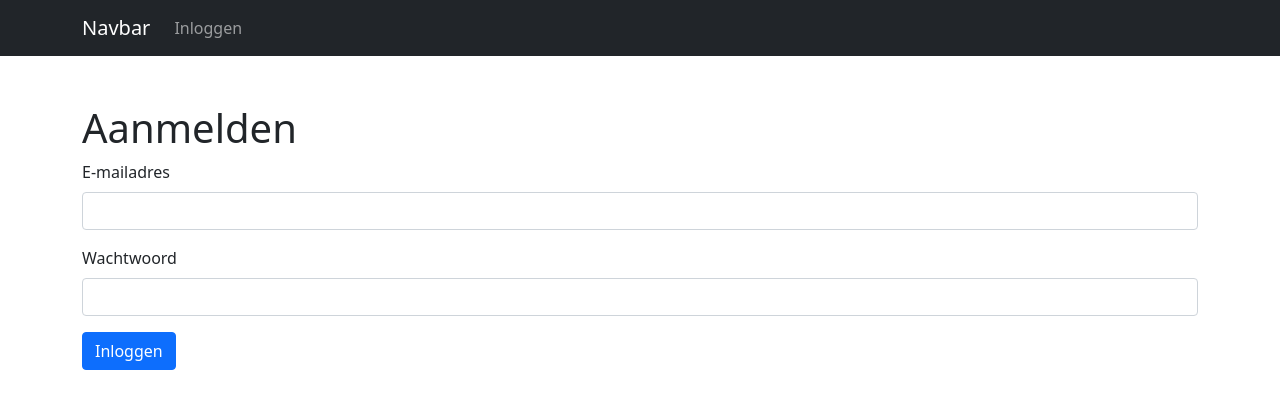
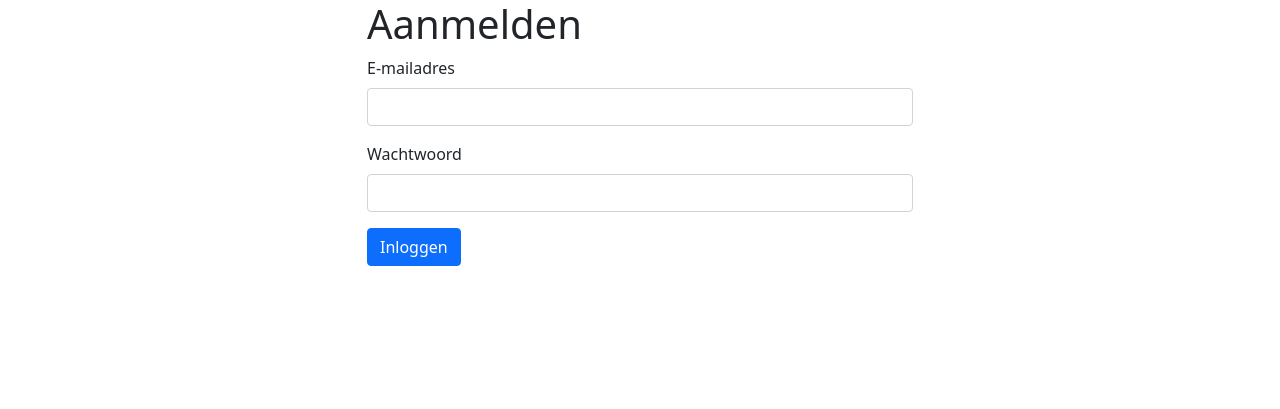
Before and after one commit to kennethdenhollander/task-app, a Symfony app: template templates/login/index.html.twig in a window 1280 px wide. Shown: the top 409 px of the page. Run offline with Twig, Linux system fonts and the light colour scheme; the template is opened without the code that fills it, so the values that code supplies are empty; some libraries are stand-ins or nearby versions.

Commit message:
Quick front-end on login route

```diff
--- a/assets/styles/main.scss
+++ b/assets/styles/main.scss
@@ -1,2 +1,4 @@
 @import "scss/variables";
 @import "~bootstrap/scss/bootstrap";
+
+@import "scss/base";
--- /dev/null
+++ b/assets/styles/scss/_base.scss
@@ -0,0 +1,6 @@
+body {
+    &.page-login {
+        height: 100vh;
+        background-color: $gray-100;
+    }
+}
--- a/templates/base.html.twig
+++ b/templates/base.html.twig
@@ -14,7 +14,7 @@
             {{ encore_entry_script_tags('app') }}
         {% endblock %}
     </head>
-    <body>
+    <body class="page-{{ app.request.requesturi|trim('/')}}">
         {% include 'partials/_navbar.twig' %}
         {% block body %}{% endblock %}
     </body>
--- a/templates/login/index.html.twig
+++ b/templates/login/index.html.twig
@@ -1,13 +1,13 @@
 {% extends 'base.html.twig' %}
 
 {% block body %}
-    <div class="container mt-5">
+    <div class="container h-100 d-flex justify-content-center flex-column">
+        <div class="row">
+            <div class="col-12 col-md-8 col-xl-6 mx-auto">
+                <h1>Aanmelden</h1>
                 {% if error %}
                     <div>{{ error.messageKey|trans(error.messageData, 'security') }}</div>
                 {% endif %}
-
-        <h1>Aanmelden</h1>
-
                 <form action="{{ path('login') }}" method="post">
                     <div class="mb-3">
                         <label for="username" class="form-label">E-mailadres</label>
@@ -20,4 +20,6 @@
                     <button type="submit" class="btn btn-primary">Inloggen</button>
                 </form>
             </div>
+        </div>
+    </div>
 {% endblock %}
--- a/templates/partials/_navbar.twig
+++ b/templates/partials/_navbar.twig
@@ -1,22 +1,20 @@
+{% if app.user %}
     <nav class="navbar navbar-expand-lg navbar-dark bg-dark mb-5">
         <div class="container">
-		<a class="navbar-brand" href="#">Navbar</a>
+            <a class="navbar-brand" href="/">Tasky</a>
             <button class="navbar-toggler" type="button" data-bs-toggle="collapse" data-bs-target="#navbarNavAltMarkup" aria-controls="navbarNavAltMarkup" aria-expanded="false" aria-label="Toggle navigation">
                 <span class="navbar-toggler-icon"></span>
             </button>
             <div class="collapse navbar-collapse" id="navbarNavAltMarkup">
                 <div class="navbar-nav">
-                {% if app.user %}
                     <a class="nav-link active" aria-current="page" href="/">Home</a>
                     {% if is_granted('ROLE_ADMIN') %}
                         <a class="nav-link" href="{{ path('admin') }}">Admin</a>
                     {% endif %}
                     <a class="nav-link" href="{{ path('tasks') }}">Tasks</a>
                     <a class="nav-link" href="{{ path('app_logout') }}">Logout</a>
-                {% else %}
-                    <a class="nav-link" href="{{ path('login') }}">Inloggen</a>
-                {% endif %}
                 </div>
             </div>
         </div>
     </nav>
+{% endif %}
```
Lines whose indentation alone changed are shown as unchanged.
